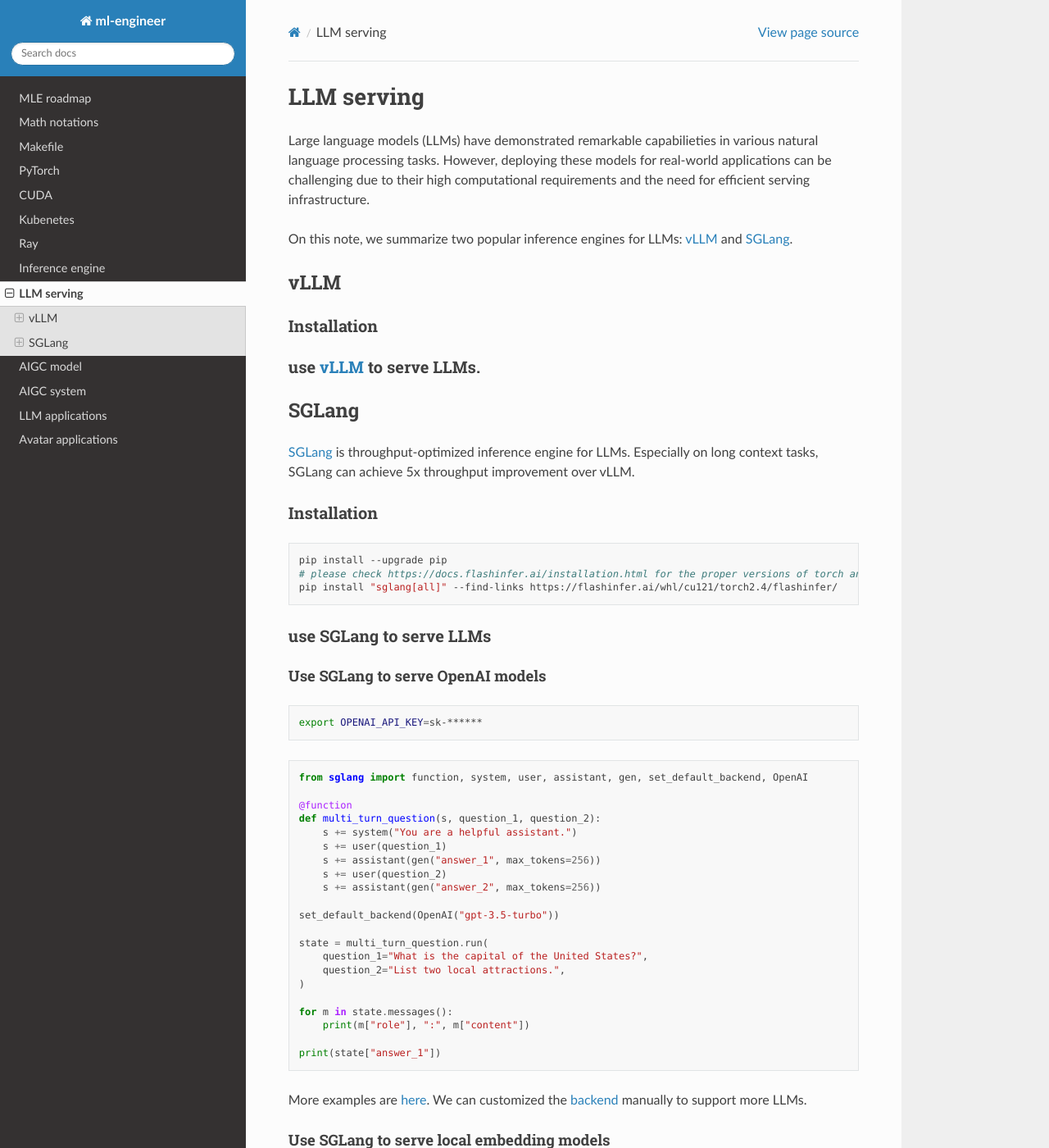
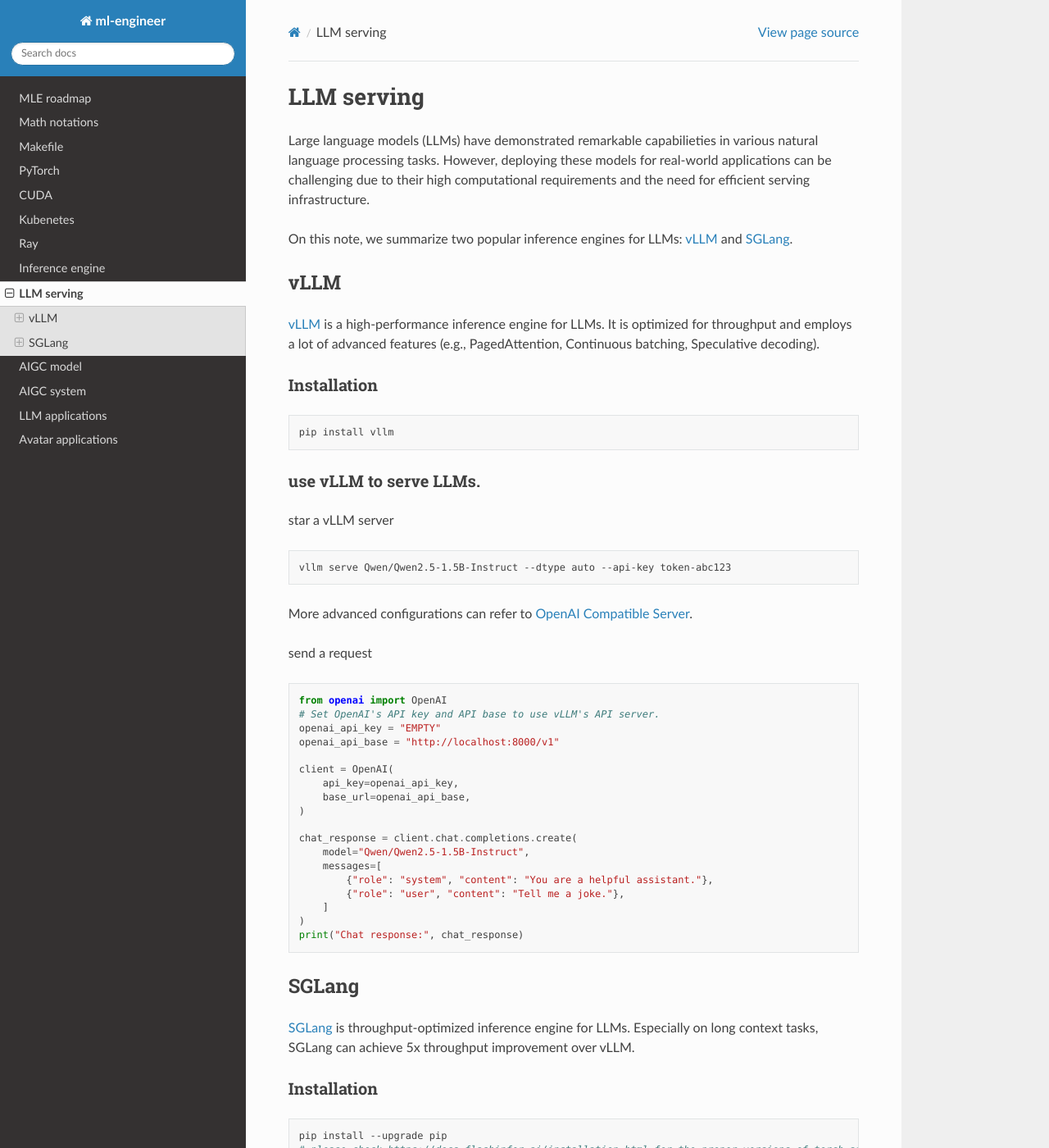
Before and after one commit to Jason-cs18/ml-engineer, a Sphinx documentation site: the page built from docs/source/llm_serve.rst, in a window 1280 px wide and 1400 px high. Shown: the whole window at 82% size. Built offline with Sphinx 7.4.7 and the Read the Docs theme 3.1.0, drawn with Linux system fonts in a browser that asks for light colours.

Commit message:
update llm serving

```diff
--- a/docs/source/llm_serve.rst
+++ b/docs/source/llm_serve.rst
@@ -8,12 +8,46 @@
 
 vLLM
 ----
+`vLLM <https://github.com/vllm-project/vllm>`_ is a high-performance inference engine for LLMs. It is optimized for throughput and employs a lot of advanced features (e.g., PagedAttention, Continuous batching, Speculative decoding).
 
 Installation
 ^^^^^^^^^^^^^^^^^^
+.. code-block:: bash
 
-use `vLLM <https://github.com/vllm-project/vllm>`_ to serve LLMs.
+    pip install vllm
+
+use vLLM to serve LLMs.
 ^^^^^^^^^^^^^^^^^^^^^^^^^^^^^^^^^^^^^^^^^^^^^^^^^^^^^^^^^^^^^^^^^
+star a vLLM server
+
+.. code-block:: bash
+
+    vllm serve Qwen/Qwen2.5-1.5B-Instruct --dtype auto --api-key token-abc123
+
+More advanced configurations can refer to `OpenAI Compatible Server <https://docs.vllm.ai/en/latest/serving/openai_compatible_server.html>`_.
+
+send a request
+
+.. code-block:: python
+
+    from openai import OpenAI
+    # Set OpenAI's API key and API base to use vLLM's API server.
+    openai_api_key = "EMPTY"
+    openai_api_base = "http://localhost:8000/v1"
+
+    client = OpenAI(
+        api_key=openai_api_key,
+        base_url=openai_api_base,
+    )
+
+    chat_response = client.chat.completions.create(
+        model="Qwen/Qwen2.5-1.5B-Instruct",
+        messages=[
+            {"role": "system", "content": "You are a helpful assistant."},
+            {"role": "user", "content": "Tell me a joke."},
+        ]
+    )
+    print("Chat response:", chat_response)
 
 SGLang
 -------
```
Also changed, not shown: docs/source/roadmap.rst (+13 -1 lines).
